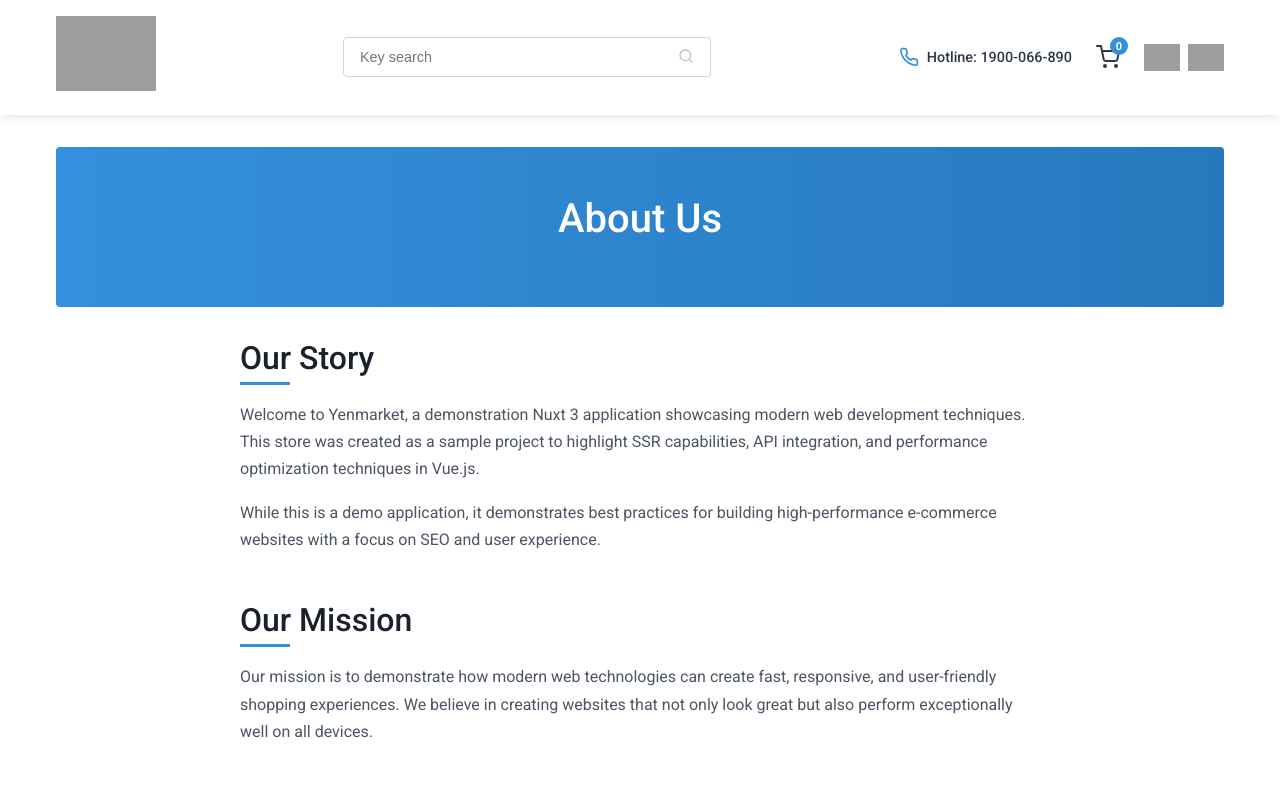
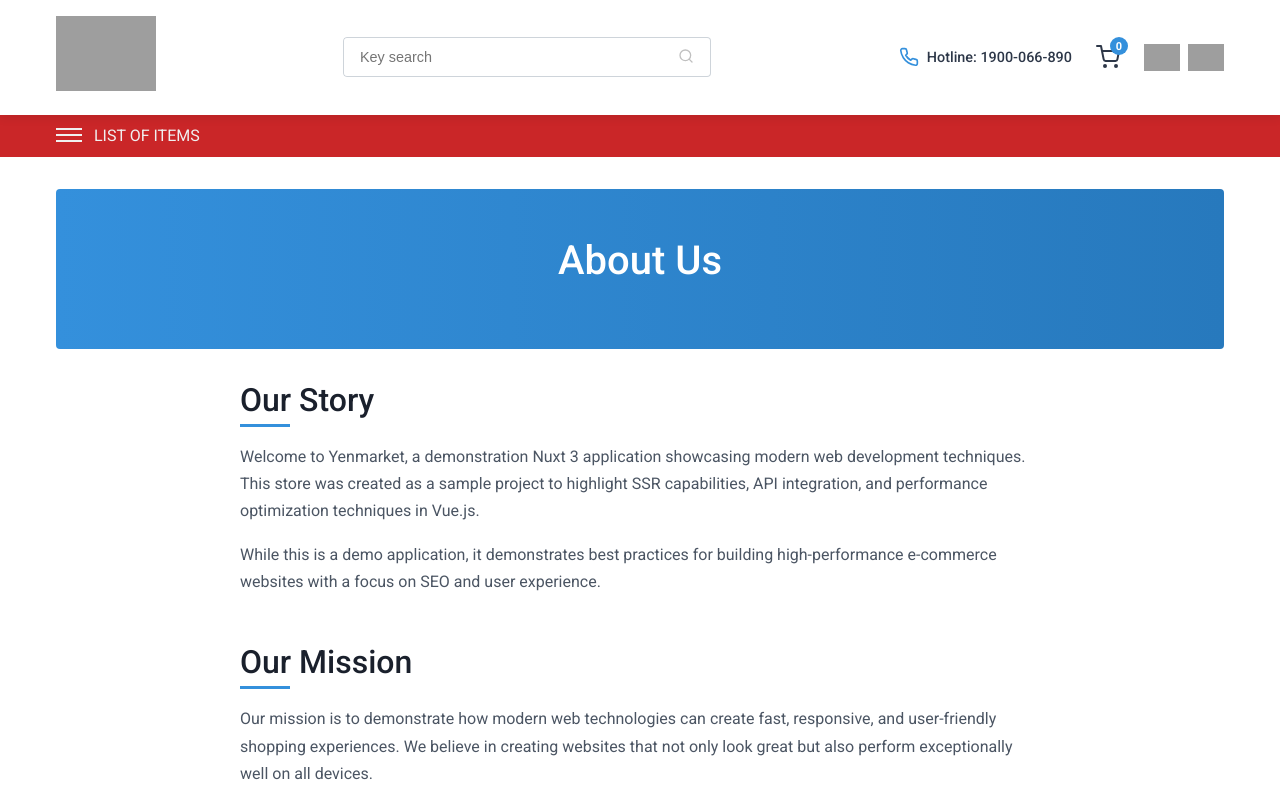
Before and after one commit to phsang/yenmartket, a Nuxt app: page /about in a window 1280 px wide. Shown: the top 797 px of the page. Built offline with nearby package versions, Linux system fonts and the light colour scheme; grey boxes are pictures that could not be loaded.

Commit message:
[yenmarket] update list of items

```diff
--- a/layouts/default.vue
+++ b/layouts/default.vue
@@ -2,6 +2,20 @@
   <div class="layout">
     <AppHeader />
     <main class="main-content">
+
+      <div class="list_of_items">
+        <div class="container">
+          <div class="list_item_btn">
+            <button type="button" class="list_of_items__button">
+              <span class="list_items_bar"></span>
+              <span class="list_items_bar"></span>
+              <span class="list_items_bar"></span>
+            </button>
+            <span>LIST OF ITEMS</span>
+          </div>
+        </div>
+      </div>
+
       <div class="container">
         <slot />
       </div>
@@ -23,7 +37,40 @@
 
 .main-content {
   flex: 1;
-  padding: 2rem 0;
+  padding: 0 0 2rem;
+}
+
+.list_of_items {
+  background-color: #ca2628;
+  margin-bottom: 2rem;
+  display: flex;
+  height: 42px;
+}
+
+.list_of_items__button {
+  display: flex;
+  flex-direction: column;
+  align-items: space-around;
+  justify-content: center;
+  background-color: transparent;
+  border: none;
+  padding: 0;
+}
+
+.list_of_items__button .list_items_bar {
+  width: 26px;
+  height: 2px;
+  background-color: #f0f0f0;
+  margin: 2px 0;
+  transition: all 0.3s ease;
+}
+
+.list_item_btn {
+  display: flex;
+  align-items: center;
+  color: #f0f0f0;
+  gap: 12px;
+  margin: 8px 0;
 }
 
 @media (max-width: 768px) {
```
